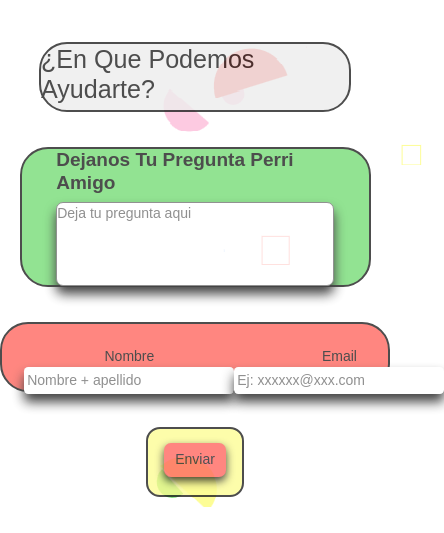
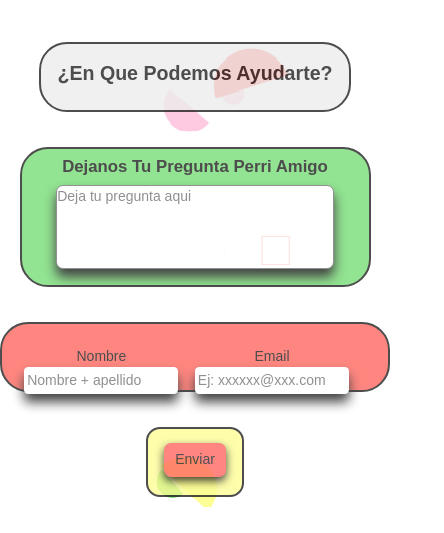
Before and after one commit to JoseParraga31/PetShop-Parraga, a website: page Pages/contacto.html in a window 390 px wide. Shown: the part 53-586 px from the top of the page, 444 px wide, since content can reach past the window. Drawn offline with nearby package versions, Linux system fonts and the light colour scheme.

Commit message:
corregimos detalles del formulario de contacto en vista mobile

```diff
--- a/scss/components/_contacto.scss
+++ b/scss/components/_contacto.scss
@@ -2,11 +2,22 @@
 @media screen  and (max-width: 490px){
     .form-h1-container{
         width: 80% !important;
+        .form-h1{
+            font-weight: 700;
+            font-size: 1.4em;
+            font-family:sans-serif;
+        }
     }
     .text-area-container{
         width: 90% !important;
         .text-area{
             width: 80% !important;
+            .titulo1{
+                margin-top: 0.5em;
+                font-weight: 700;
+                font-size: 1.2em;
+                font-family:sans-serif;
+            }
         }
     }
     .datos-container{
@@ -17,7 +28,7 @@
         flex-direction: column;
         .form-name,
         .form-email{
-            width: 15em;
+            width: 11em;
             @include Flexbox(flex,space-around,none);
             flex-direction:column;
             text-align: center;
```
Also changed, not shown: CSS/style.css, 1 other file.
